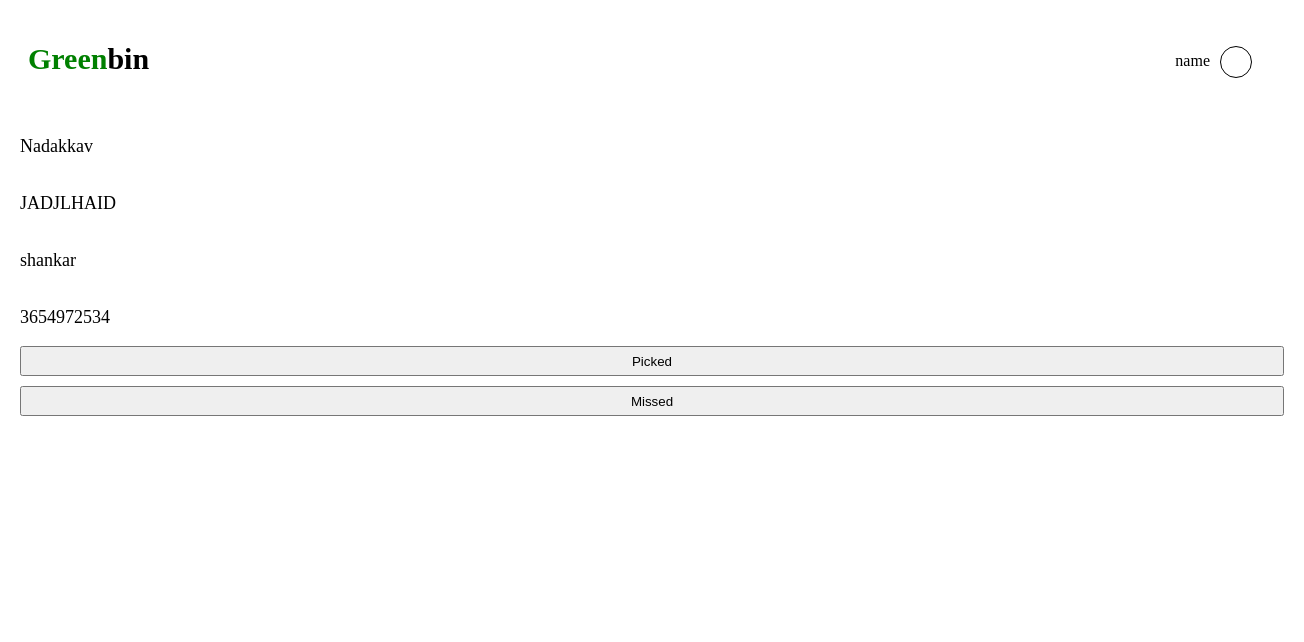
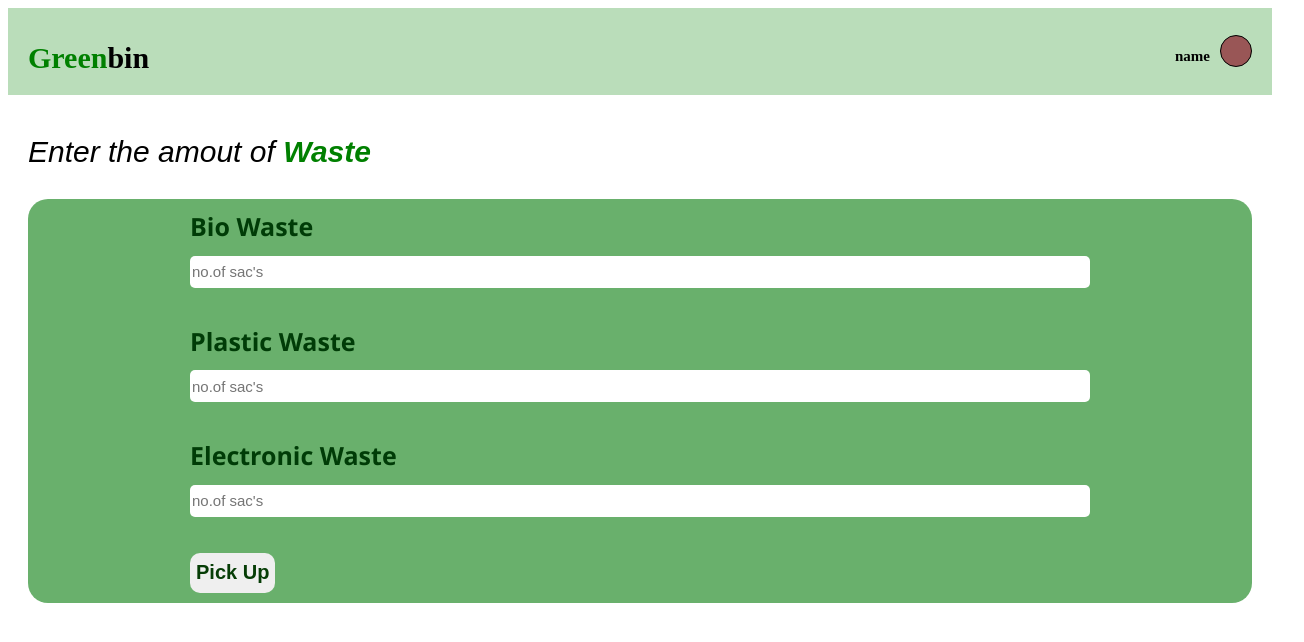
Before and after one commit to The-Articles-Group/greenbin, a React (Create React App) app in the folder greenbin_client/greenbin_app/: page / in a window 1280 px wide. Shown: the top 642 px of the page, 1304 px wide, since content can reach past the window. Built offline with nearby package versions, Linux system fonts and the light colour scheme.

Commit message:
edited UI of user, service provider and registration

```diff
--- a/greenbin_client/greenbin_app/src/App.css
+++ b/greenbin_client/greenbin_app/src/App.css
@@ -1,3 +1,9 @@
 .desktop-nav .dropdown {
     /* display: none; */
    }
+
+html{
+    overflow-x: hidden;
+    margin: 0px;
+    padding: 0px;
+}
--- /dev/null
+++ b/greenbin_client/greenbin_app/src/Register.js
@@ -0,0 +1,14 @@
+import React from 'react';
+import RegisterUp from './components/registerUp.js'
+import Navbar from './components/Navbar';
+
+const Register = () => {
+  return (
+    <div>
+      <Navbar />
+      <RegisterUp />
+    </div>
+  );
+};
+
+export default Register;
--- a/greenbin_client/greenbin_app/src/components/Collectionrequest.js
+++ b/greenbin_client/greenbin_app/src/components/Collectionrequest.js
@@ -1,8 +1,8 @@
 import '../styles/request.css';
 export default function Collectionreq(){
-    return(
+    return(<div>
+                <div id="waste">Enter the amout of <b>Waste</b></div>
                 <div className="req-box">
-
                     <label>Bio Waste</label><input type="number" placeholder="no.of sac's" /><br /><br />
                     <label>Plastic Waste</label><input type="number" placeholder="no.of sac's"/><br /><br />
                     <label>Electronic Waste</label><input type="number" placeholder="no.of sac's"/><br /><br />
@@ -13,6 +13,7 @@ export default function Collectionreq(){
                         <p id="Status"></p>
                     </div>
                 </div>
+            </div>
     )
 }
 
--- a/greenbin_client/greenbin_app/src/components/Listbox.js
+++ b/greenbin_client/greenbin_app/src/components/Listbox.js
@@ -9,10 +9,10 @@ export default function Listbox() {
     <div className='list-container'>
      <div className="box">
         <div className='lists'>
-          <p className='pickup-area'>Nadakkav</p>
-          <p className='pickup-house'>JADJLHAID</p>
-          <p className='pickup-name'>shankar</p>
-          <p className='pickup-phone'>3654972534</p>
+          <span className='pickup-area'>Nadakkav</span>
+          <span className='pickup-house'>Jihad</span>
+          <span className='pickup-name'>shankar</span>
+          <span className='pickup-phone'>3654972534</span>
           {/* <button className='pickup-location' onclick={loc(lang,long)}>Map</button><br /> */}
           <button>Picked</button><button>Missed</button>
         </div>
--- a/greenbin_client/greenbin_app/src/index.js
+++ b/greenbin_client/greenbin_app/src/index.js
@@ -1,7 +1,8 @@
 import React from 'react';
 import ReactDOM from 'react-dom/client';
-// import App from './App';
-import Provider from './ServiceProvider'
+import App from './App';
+// import Register from './Register'
+// import Provider from './ServiceProvider'
 
 // styles
 import './App.css';
@@ -14,7 +15,8 @@ const app = initializeApp(firebaseConfig);
 const root = ReactDOM.createRoot(document.getElementById('root'));
 root.render(
   <React.StrictMode>
-    {/* <App /> */}
-    <Provider/>
+    <App />
+    {/* <Provider/> */}
+    {/* <Register/> */}
   </React.StrictMode>
 );
--- a/greenbin_client/greenbin_app/src/styles/list.css
+++ b/greenbin_client/greenbin_app/src/styles/list.css
@@ -3,21 +3,30 @@ body{
 }
 .box{
     position:relative;
-    width:100%;
+
     height:100vh;
     transform : translateX(-8px) ;
-    padding: 20px;
+
 
 }
 
 .lists{
+    transform: translateX(5px);
     display: flex;
+    word-wrap: normal;
     flex-direction: column;
-    p{
+    border: 1px solid black;
+    padding: 10px;
+    margin:20px;
+    border-radius: 10px;
+    span{
         font-size: 18px;
     }
     button{
         height: 30px;
-        margin-bottom: 10px;
+        margin-top: 15px;
+        outline: none;
+        background: none;
+
     }
 }
--- a/greenbin_client/greenbin_app/src/styles/navbar.css
+++ b/greenbin_client/greenbin_app/src/styles/navbar.css
@@ -2,6 +2,7 @@
   padding: 20px;
   display: flex;
   justify-content: space-between;
+  background-color: rgba(0, 128, 0, 0.27);
 }
 .button {
   padding: 0;
@@ -19,28 +20,32 @@
   font-size: 30px;
   color: black;
   font-weight:bold;
-  transform: translateY(14px);
+  transform: translateY(13px);
   b{
     color: green;
   }
 }
 #name{
+  font-weight: bold;
+  font-size: 15px;
   transform: translateX(-10px);
 }
 
 #profile{
+  font-size: 20px;
   position: relative;
   display: flex;
   justify-content: space-around;
   flex-direction: row;
-  transform: translateY(8px);
+  transform: translateY(5px);
 
 }
 #photo{
-  transform: translateY(10px);
+  transform: translateY(2px);
   height: 30px;
   width: 30px;
   border-radius: 100%;
+  background-color: rgb(153, 86, 86);
   border: black solid 1px;
 }
 
--- /dev/null
+++ b/greenbin_client/greenbin_app/src/styles/register.css
@@ -0,0 +1,34 @@
+body{
+    align-items: center;
+    background-color: rgba(41, 40, 40, 0);
+}
+
+.register{
+    gap: 5px;
+    display: flex;
+    flex-wrap: wrap;
+    flex-direction: column;
+}
+
+.formContainer{
+    align-items: center;
+    padding: 20px;
+    button{
+        border-radius: 10px;
+        height: 30px;
+        padding-bottom: 20px;
+        font-weight: bold;
+        font-size: 18px;
+        transform: translateY(20px);
+        background-color: rgba(89, 175, 89, 0.433);
+    }
+    input{
+        height: 35px;
+        border-radius: 5px;
+        border: 2px solid rgb(14, 55, 14);
+    }
+    label{
+        font-size: larger;
+        font-weight: bold;
+    }
+}
--- a/greenbin_client/greenbin_app/src/styles/request.css
+++ b/greenbin_client/greenbin_app/src/styles/request.css
@@ -1,22 +1,42 @@
+#waste{
+    font-family:sans-serif;
+    padding-top:20px;
+    padding-left: 20px;
+    font-style: italic;
+    font-size: 30px;
+    transform: translateX(7px);
+    transform: translateY(20px);
+    b{
+        color: green;
+    }
+}
+
 .req-box{
     transform: translateY(50px);
     display:grid;
     /* align-items: end; */
     justify-items: center;
     justify-content: center;
-    padding: 20px;
-    background-color: rgb(40, 103, 48);
+    padding: 10px;
+    background-color: #047b0a98;
     border-radius: 20px;
+    justify-items: start;
+    margin-left: 20px;
+    margin-right:20px;
+
     label{
-        padding-bottom: 10px;
+        font-family: 'Segoe UI', Tahoma, Geneva, Verdana, sans-serif ;
+        padding-bottom: 0.5em;
         font-size: 25px;
-        color: white;
+        color: rgb(0, 60, 7);
+        font-weight: bolder;
     }
     input{
-
-        height: 40px;
-        text-align: center;
-        font-size: 20px;
+        height: 30px;
+        width: 70vw;
+        font-size: 15px;
+        border-radius: 5px;
+        border:none;
     }
     button{
         border-radius: 10px;
@@ -24,6 +44,8 @@
         text-align: center;
         font-size: 20px;
         font-weight: bold;
+        border: none;
+        color: rgb(6, 61, 6);
     }
 }
 
@@ -39,7 +61,7 @@
 
 #Status{
     font-style: italic;
-    font-size: 30px;
+    font-size: 20px;
     justify-content: center;
     text-align: center;
     color: white;
```
Also changed, not shown: greenbin_client/greenbin_app/src/components/register.js (deleted, +0 -15 lines), greenbin_client/greenbin_app/src/components/registerUp.js (added, +16 -0 lines). Lines whose indentation alone changed are shown as unchanged.
